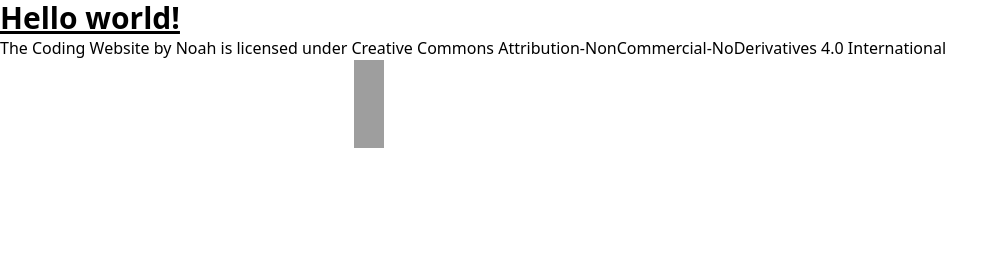
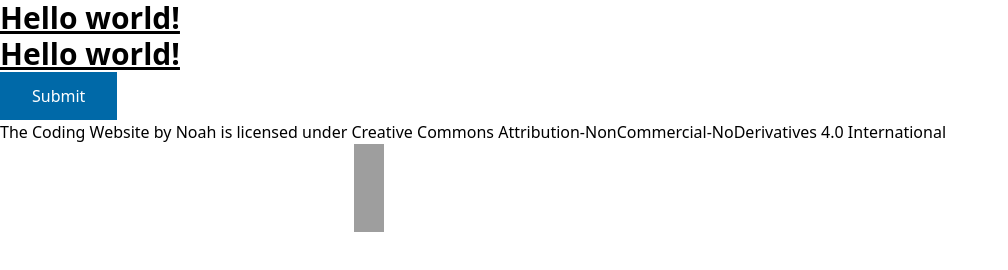
Before and after one commit to noah-dev-codes/TheCodingWebsite, a website: page index.html in a window 1280 px wide. Shown: the whole page, without its empty margins (0-1008 px from the left). Drawn offline with nearby package versions, Linux system fonts and the light colour scheme; files that its build step writes are made by us from their sources; grey boxes are pictures that could not be loaded.

Commit message:
Update index.html

```diff
--- a/index.html
+++ b/index.html
@@ -14,6 +14,10 @@
   <h1 class="text-3xl font-bold underline">
     Hello world!
   </h1>
+  <h1 class="text-3xl font-bold underline">
+    Hello world!
+  </h1>
+<button class="bg-sky-700 px-4 py-2 text-white hover:bg-sky-800 sm:px-8 sm:py-3">Submit</button>
 </body>
 </html>
 <p xmlns:cc="http://creativecommons.org/ns#" xmlns:dct="http://purl.org/dc/terms/"><a property="dct:title" rel="cc:attributionURL" href="http://the-coding-website.vercel.app">The Coding Website</a> by <a rel="cc:attributionURL dct:creator" property="cc:attributionName" href="https://noah.quantumdev.cc/">Noah</a> is licensed under <a href="https://creativecommons.org/licenses/by-nc-nd/4.0/?ref=chooser-v1" target="_blank" rel="license noopener noreferrer" style="display:inline-block;">Creative Commons Attribution-NonCommercial-NoDerivatives 4.0 International<img style="height:22px!important;margin-left:3px;vertical-align:text-bottom;" src="https://mirrors.creativecommons.org/presskit/icons/cc.svg?ref=chooser-v1" alt=""><img style="height:22px!important;margin-left:3px;vertical-align:text-bottom;" src="https://mirrors.creativecommons.org/presskit/icons/by.svg?ref=chooser-v1" alt=""><img style="height:22px!important;margin-left:3px;vertical-align:text-bottom;" src="https://mirrors.creativecommons.org/presskit/icons/nc.svg?ref=chooser-v1" alt=""><img style="height:22px!important;margin-left:3px;vertical-align:text-bottom;" src="https://mirrors.creativecommons.org/presskit/icons/nd.svg?ref=chooser-v1" alt=""></a></p>
```
